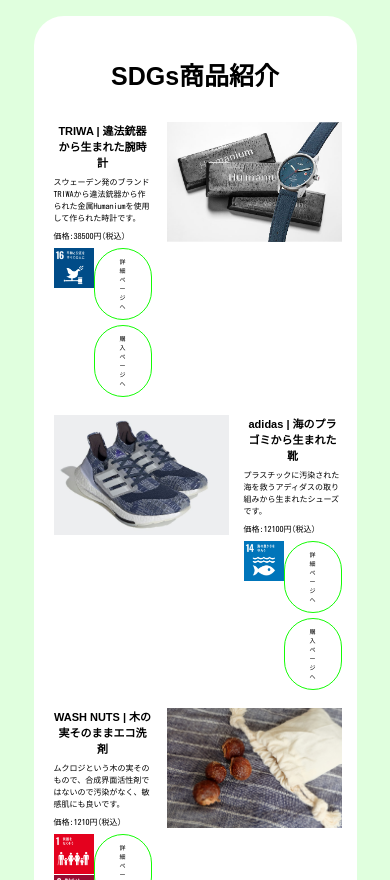
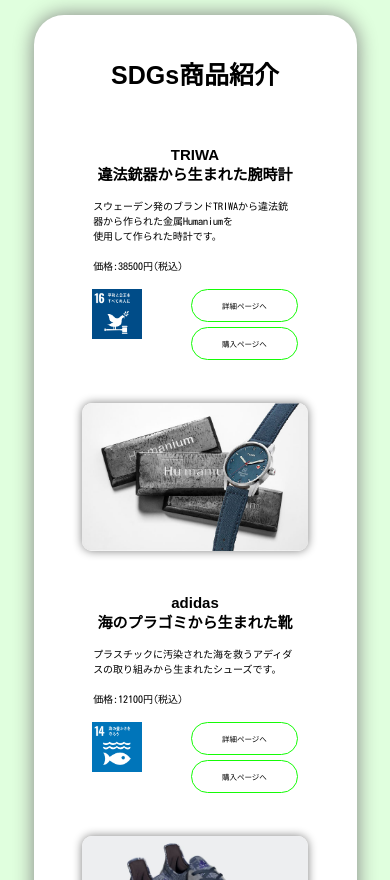
Before and after one commit to Rqixy/SGDs-LP, a plain HTML site: page index.html in a window 390 px wide. Shown: the part 1120-2000 px from the top of the page. Drawn offline with Linux system fonts and the light colour scheme; some packages are replaced by stand-ins of ours; a web font is replaced by a local one.

Commit message:
レスポンシブ完成

```diff
--- a/index.html
+++ b/index.html
@@ -25,11 +25,13 @@
       <div class="container">
         <div class="inner">
           <h3 class="title">環境問題とSDGs</h3>
-          <p>SDGsでは貧困、差別、飢餓、環境、エネルギーなどさまざまな
+          <p>
+            SDGsでは貧困、差別、飢餓、環境、エネルギーなどさまざまな
             課題があります。その中でも環境問題は大きな課題の一つです。
             環境問題を解決するには一人一人の意識を改善していくことで変
             えられると思います。そして私たちにも簡単に改善できることの
-            一つとして環境に配慮した商品を紹介します。</p>
+            一つとして環境に配慮した商品を紹介します。
+          </p>
         </div><!-- .inner -->
       </div><!-- .container -->
     </section><!-- #section1 -->
@@ -64,8 +66,8 @@
 
             <div class="item-container">
               <div class="item-explain item-right">
-                <h4>TRIWA | 違法銃器から生まれた腕時計</h4>
-                <p>スウェーデン発のブランドTRIWAから違法銃器から作られた金属Humaniumを使用して作られた時計です。</p>
+                <h4>TRIWA<br>違法銃器から生まれた腕時計</h4>
+                <p>スウェーデン発のブランドTRIWAから違法銃器から作られた金属Humaniumを<span>使用して作られた時計です。</span></p>
                 <p>価格:38500円(税込)</p>
                 <div class="icon-button-inner">
                   <div class="sdgs-icon-inner">
@@ -83,8 +85,8 @@
             <div class="item-container">
               <img src="images/SDGsShoes.jpeg" alt="adidasのシューズ" class="sdgs-image">
               <div class="item-explain item-left">
-                <h4>adidas | 海のプラゴミから生まれた靴</h4>
-                <p>プラスチックに汚染された海を救うアディダスの取り組みから生まれたシューズです。</p>
+                <h4>adidas<br>海のプラゴミから生まれた靴</h4>
+                <p>プラスチックに汚染された海を救うアディダスの取り組みから<span>生まれたシューズです。</span></p>
                 <p>価格:12100円(税込)</p>
                 <div class="icon-button-inner">
                   <div class="sgds-icon-inner">
@@ -100,8 +102,8 @@
 
             <div class="item-container">
               <div class="item-explain item-right">
-                <h4>WASH NUTS | 木の実そのままエコ洗剤</h4>
-                <p>ムクロジという木の実そのもので、合成界面活性剤ではないので汚染がなく、敏感肌にも良いです。</p>
+                <h4>WASH NUTS<br>木の実そのままエコ洗剤</h4>
+                <p>ムクロジという木の実そのもので合成界面活性剤ではないので汚染がなく、<span>敏感肌にも良いです。</span></p>
                 <p>価格:1210円(税込)</p>
                 <div class="icon-button-inner">
                   <div class="sgds-icon-inner">
@@ -120,8 +122,8 @@
             <div class="item-container">
               <img src="images/waterBotol.png" alt="ラベルレスボトル" class="sdgs-image">
               <div class="item-explain item-left">
-                <h4>Asahi | 天然水のラベルレスボトル</h4>
-                <p>ラベルを無くし、廃棄物量削減による環境負荷の低減とラベルを剥がす手間がない人にも地球にも優しい商品です。</p>
+                <h4>Asahi<br>天然水のラベルレスボトル</h4>
+                <p>ラベルを無くし、廃棄物量削減による環境負荷の低減とラベルを剥がす<span>手間がない人にも地球にも優しい商品です。</span></p>
                 <p>価格:1150円(税込)</p>
                 <div class="icon-button-inner">
                   <div class="sgds-icon-inner">
--- a/styles/style.css
+++ b/styles/style.css
@@ -75,8 +75,9 @@
 
 .sdgs-image {
     width: 35rem;
-    height: 24rem;
-    object-fit: cover;
+    /* object-fit: contain; */
+    border-radius: 10px;
+    box-shadow: 0 0 10px gray;
 }
 .sdgs-icon {
     width: 8rem;
@@ -91,6 +92,7 @@
 }
 
 header img {
+    display: block;
     width: 100%;
 }
 
@@ -148,7 +150,7 @@
     margin-bottom: 3.6rem;
 }
 .item-explain {
-    max-width: 400px;
+    max-width: 380px;
     width: 100%;
 }
 .item-explain h4 {
@@ -255,56 +257,70 @@
     html {
         font-size: 8px;
     }
+    .sdgs-icon {
+        width: 13rem;
+    }
     /* Section3 */
+    .delete {
+        display: none;
+    }
+    .br {
+        display: block;
+    }
     .item-container {
         width: 100%;
         margin: 0 auto;
         display: flex;
-        justify-content: space-around;
+        justify-content: center;
+        flex-direction: column;
         margin-bottom: 3.6rem;
     }
     .item-explain {
-        max-width: 400px;
-        width: 100%;
+        max-width: none;
+        width: 90%;
+        margin: 0 auto;
+        margin-bottom: 3.6rem;
     }
     .item-explain h4 {
-        width: 100%;
-        font-size: 2.2rem;
+        font-size: 4rem;
         text-align: center;
-        margin-bottom: 1.2rem;
+        margin-top: 5rem;
+        margin-bottom: 3rem;
     }
     .item-explain p {
-        font-size: 1.6rem;
-        line-height: 1.5em;
-        margin-bottom: 1.2rem;
+        margin: 0 auto;
+        width: 80%;
+        font-size: 2rem;
+        margin-bottom: 3rem;
+    }
+    .item-explain p span {
+        display: inline-block;
+    }
+    .sdgs-image {
+        order: 2;
+        margin: 0 auto;
+        Width: 80%;
     }
     .item-right {
-        margin-right: 3rem;
+        margin-right: none;
     }
     .item-left {
-        margin-left: 3rem;
+        order: 1;
+        margin-left: none;
     }
     .icon-button-inner {
         display: flex;
-        justify-content: space-between;
-    }
-    .page-button-inner {
-        display: flex;
-        flex-direction: column;
-
+        justify-content: space-around;
+        margin: 0 auto;
+        margin-bottom: 5rem;
     }
     .btn {
         background: white;
-        font-size: 1.2rem;
+        font-size: 1.5rem;
         color: black;
         border-radius: 100vh;
-        padding: 1.6rem 5rem;
+        padding: 2rem 6rem;
         border: 1px solid #15FC06;
-        transition: all .5s;
-    }
-    .btn:hover {
-        background: #15FC06;
-        color: white;
         transition: all .5s;
     }
     .btn:first-child {
@@ -327,6 +343,9 @@
     html {
         font-size: 5px;
     }
+    .sdgs-icon {
+        width: 10rem;
+    }
     .container {
         max-width: 1000px;
         width: 100%;
@@ -334,7 +353,6 @@
         padding: 40px 20px;
         margin: 0 auto;
         border-radius: 30px;
-        box-shadow: none;
     }
     h1 {
         font-size: 7rem;
@@ -348,10 +366,14 @@
     }
     .sdgs-title {
         width: 100%;
-        /* margin-bottom: 15px; */
+        height: 100%;
+        margin-bottom: 15px;
     }
 
     /* Section3 */
+    .item-explain h4 {
+        font-size: 3rem;
+    }
     /* Summarize */
     #summarize {
         padding: 10rem 0;
```
Also changed, not shown: 発表メモ.txt (added).
